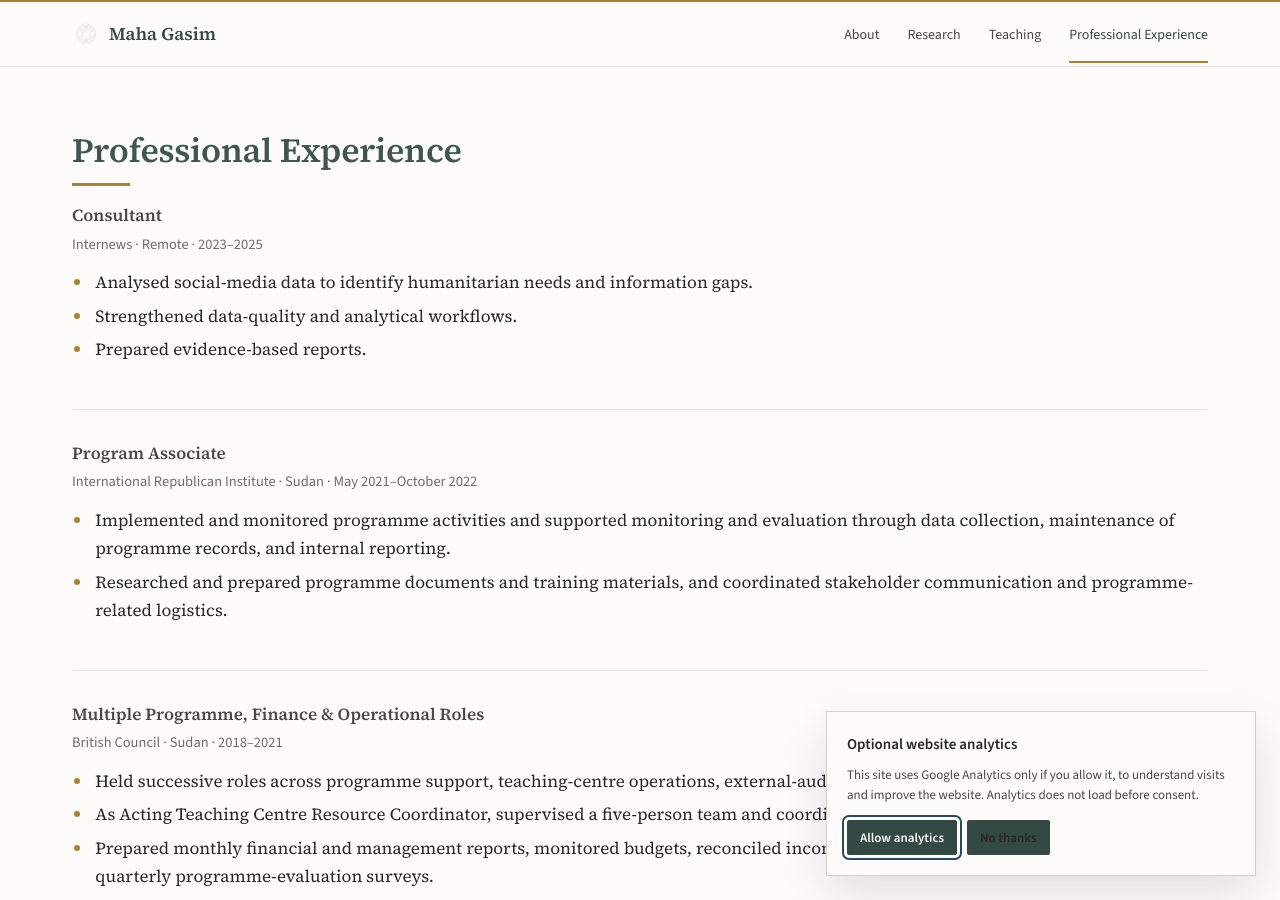
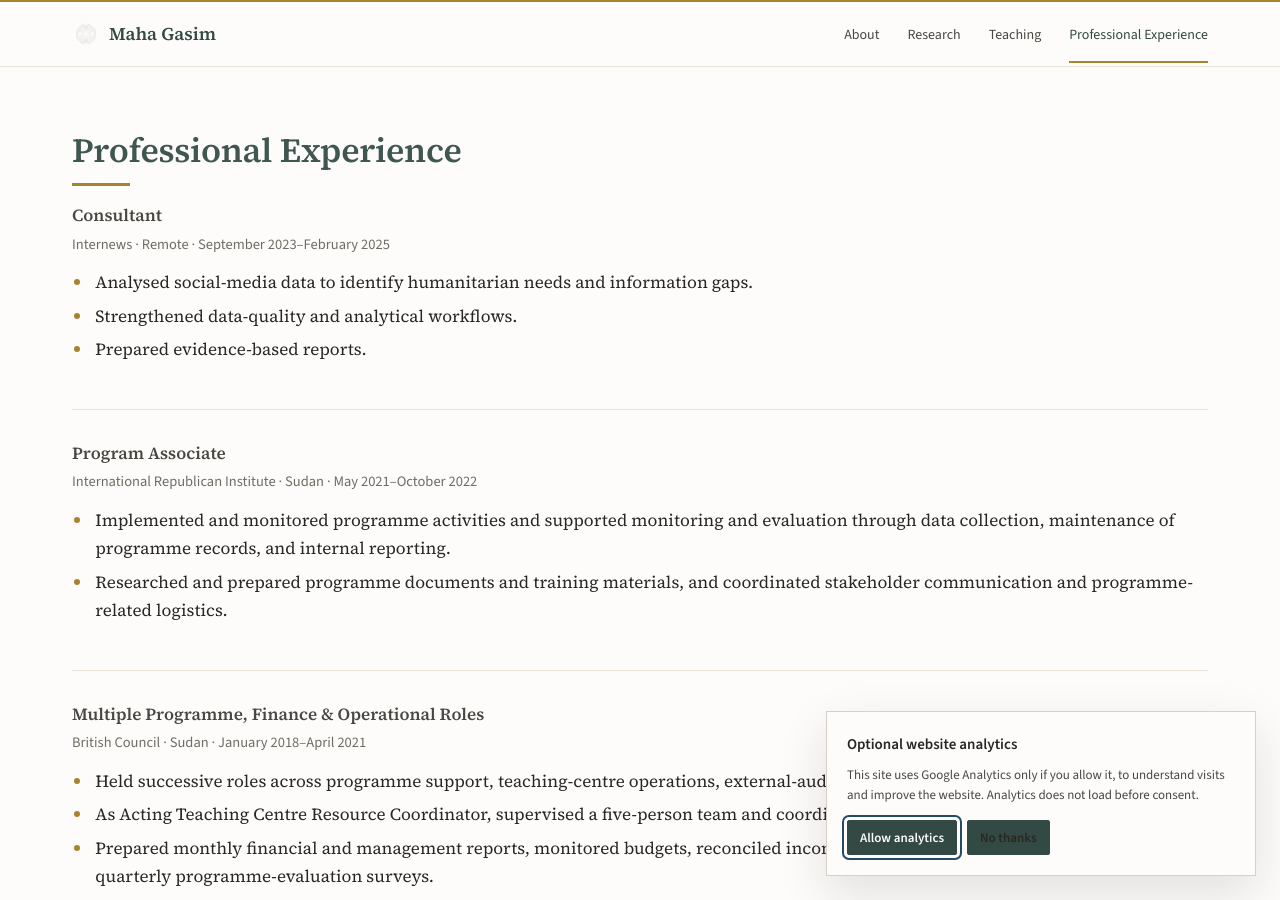
Before and after one commit to mahagasim/mahagasim.github.io, a Jekyll site: the page built from experience.md, in a window 1280 px wide and 900 px high. Built offline with Jekyll 4.4.1, drawn with Linux system fonts in a browser that asks for light colours.

Commit message:
Add month-year dates to professional experience

```diff
--- a/experience.md
+++ b/experience.md
@@ -8,7 +8,7 @@ description: Selected professional experience in data analytics, monitoring and
 
 <div class="entry">
   <h3>Consultant</h3>
-  <p class="entry-meta">Internews · Remote · 2023–2025</p>
+  <p class="entry-meta">Internews · Remote · September 2023–February 2025</p>
   <ul>
     <li>Analysed social-media data to identify humanitarian needs and information gaps.</li>
     <li>Strengthened data-quality and analytical workflows.</li>
@@ -27,7 +27,7 @@ description: Selected professional experience in data analytics, monitoring and
 
 <div class="entry">
   <h3>Multiple Programme, Finance &amp; Operational Roles</h3>
-  <p class="entry-meta">British Council · Sudan · 2018–2021</p>
+  <p class="entry-meta">British Council · Sudan · January 2018–April 2021</p>
   <ul>
     <li>Held successive roles across programme support, teaching-centre operations, external-audit support, and finance support.</li>
     <li>As Acting Teaching Centre Resource Coordinator, supervised a five-person team and coordinated teaching-centre operations.</li>
```
